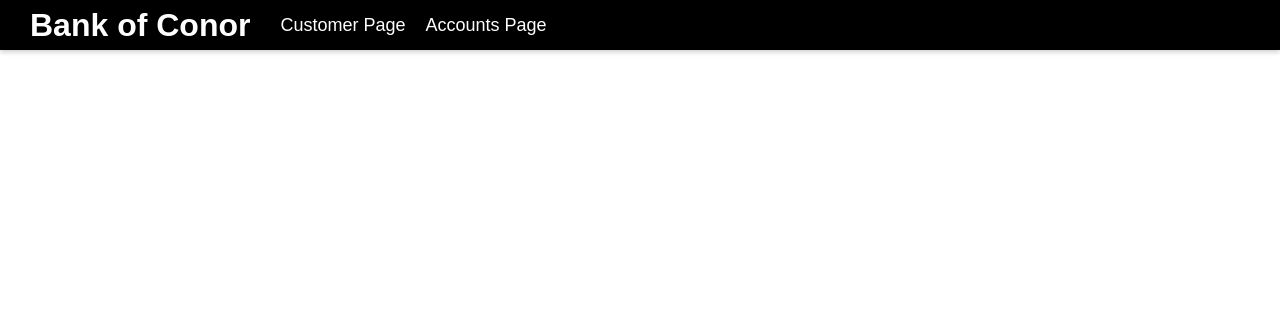
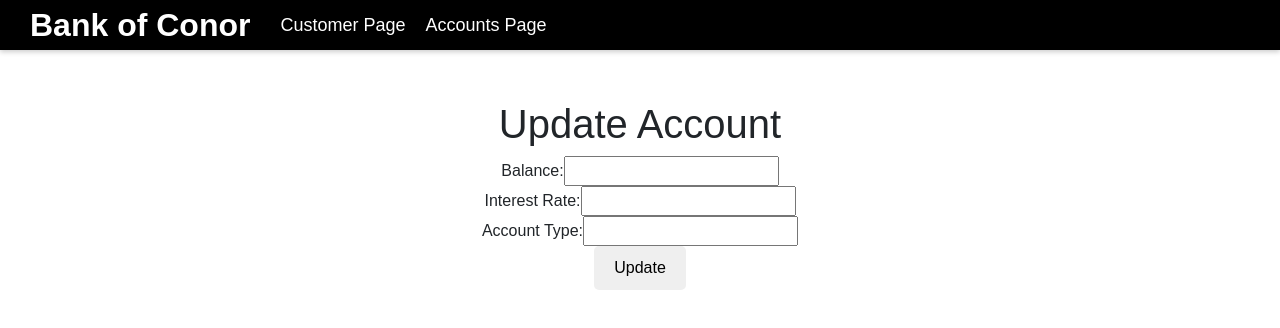
Before and after one commit to conorreid97/react-course-demo, a React (Create React App) app: page /update-account/1 in a window 1280 px wide. Shown: the top 328 px of the page. Built offline with nearby package versions, Linux system fonts and the light colour scheme; no server answers.

Commit message:
Added update account page with form

```diff
--- a/src/App.js
+++ b/src/App.js
@@ -21,6 +21,7 @@ import BankHeader from './BankAccountManagement/components/BankHeader';
 import BankHomePage from './BankAccountManagement/pages/BankHomePage';
 import CustomerPage from './BankAccountManagement/pages/CustomerPage';
 import AccountsPage from './BankAccountManagement/pages/AccountsPage';
+import UpdateAccountPage from './BankAccountManagement/pages/UpdateAccountPage';
 
 function App() {
 
@@ -67,6 +68,7 @@ function App() {
                 <Route path='/' element={<BankHomePage />} />
                 <Route path='/customers' element={<CustomerPage />} />
                 <Route path='/accounts' element={<AccountsPage />} />
+                <Route path="/update-account/:accountId" element={<UpdateAccountPage />} />
             </Routes>
     </div>
   )
--- a/src/BankAccountManagement/components/AccountCard.jsx
+++ b/src/BankAccountManagement/components/AccountCard.jsx
@@ -1,32 +1,31 @@
 import '../styles/AccountCard.css';
+import { useNavigate } from "react-router-dom";
 import PropTypes from 'prop-types';
 
-const AccountCard = (props) => {
-    const { accountId, balance, customerId, interestRate, accountType } = props.account;
-    const { onUpdate, onDelete } = props;
+const AccountCard = ({ account, onDelete }) => {
+    const { accountId, balance, customerId, interestRate, accountType } = account;
+    const navigate = useNavigate();
 
     return (
-        <div className='account-card'>
+        <div className="account-card">
             <h3>Account ID: {accountId}</h3>
-            <p>Balance: £{balance}</p>
+            <p>Balance: {balance}</p>
             <p>Customer ID: {customerId}</p>
             <p>Interest Rate: {interestRate}</p>
             <p>Type: {accountType}</p>
-            <button className="btn-primary" onClick={() => onUpdate(customerId)}>Update</button>
-            <button className="btn-danger" onClick={() => onDelete(customerId)}>Delete</button>
+            <div className="buttons">
+                <button
+                    className="btn-primary"
+                    onClick={() => navigate(`/update-account/${accountId}`)}
+                >
+                    Update
+                </button>
+                <button className="btn-danger" onClick={() => onDelete(accountId)}>
+                    Delete
+                </button>
+            </div>
         </div>
     );
 };
 
-AccountCard.propTypes = {
-    account: PropTypes.shape({
-        accountId: PropTypes.oneOfType([PropTypes.string, PropTypes.number]).isRequired,
-        Balance: PropTypes.number.isRequired,
-        customerId: PropTypes.oneOfType([PropTypes.string, PropTypes.number]).isRequired,
-        customerType: PropTypes.string.isRequired,
-    }).isRequired,
-    onUpdate: PropTypes.func.isRequired,
-    onDelete: PropTypes.func.isRequired,
-};
-
 export default AccountCard;
--- /dev/null
+++ b/src/BankAccountManagement/pages/UpdateAccountPage.jsx
@@ -0,0 +1,85 @@
+import { useState, useEffect } from "react";
+import { useParams, useNavigate } from "react-router-dom";
+import axios from "axios";
+
+const UpdateAccountPage = () => {
+    const { accountId } = useParams();
+    const navigate = useNavigate();
+    const api = "http://localhost:8080/api/v1/accounts";
+
+    const [formData, setFormData] = useState({
+        balance: "",
+        interestRate: "",
+        accountType: "",
+    });
+
+    // Load the current account data
+    useEffect(() => {
+        axios
+            .get(`${api}/${accountId}`)
+            .then((response) => setFormData(response.data))
+            .catch((error) => console.error("Error fetching account:", error));
+    }, [accountId]);
+
+    // Handle form changes
+    const handleChange = (e) => {
+        const { name, value } = e.target;
+        setFormData({ ...formData, [name]: value });
+    };
+
+    // Submit the updated data
+    const handleSubmit = (e) => {
+        e.preventDefault();
+        axios
+            .put(`${api}/${accountId}`, formData)
+            .then(() => {
+                alert("Account updated successfully!");
+                navigate("/accounts");
+            })
+            .catch((error) => console.error("Error updating account:", error));
+    };
+
+    return (
+        <div className="center-container">
+            <h1>Update Account</h1>
+            <form onSubmit={handleSubmit}>
+                <div>
+                    <label>Balance:</label>
+                    <input
+                        type="number"
+                        name="balance"
+                        value={formData.balance}
+                        onChange={handleChange}
+                        required
+                    />
+                </div>
+                <div>
+                    <label>Interest Rate:</label>
+                    <input
+                        type="number"
+                        step="0.01"
+                        name="interestRate"
+                        value={formData.interestRate}
+                        onChange={handleChange}
+                        required
+                    />
+                </div>
+                <div>
+                    <label>Account Type:</label>
+                    <input
+                        type="text"
+                        name="accountType"
+                        value={formData.accountType}
+                        onChange={handleChange}
+                        required
+                    />
+                </div>
+                <button className="btn-primary" type="submit">
+                    Update
+                </button>
+            </form>
+        </div>
+    );
+};
+
+export default UpdateAccountPage;
```
Also changed, not shown: src/BankAccountManagement/components/ListAPIAccountComponent.jsx (added, +47 -0 lines).
